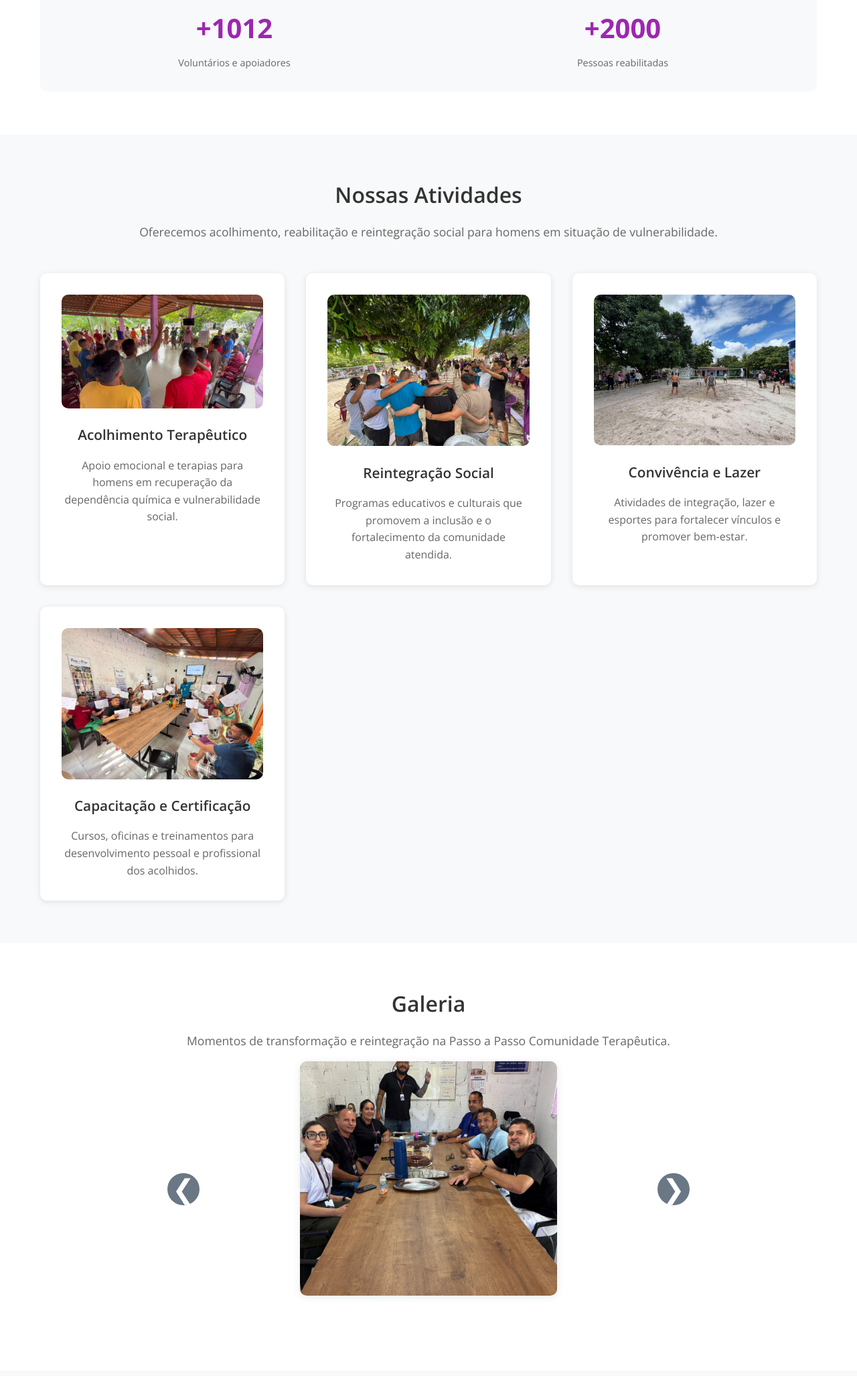
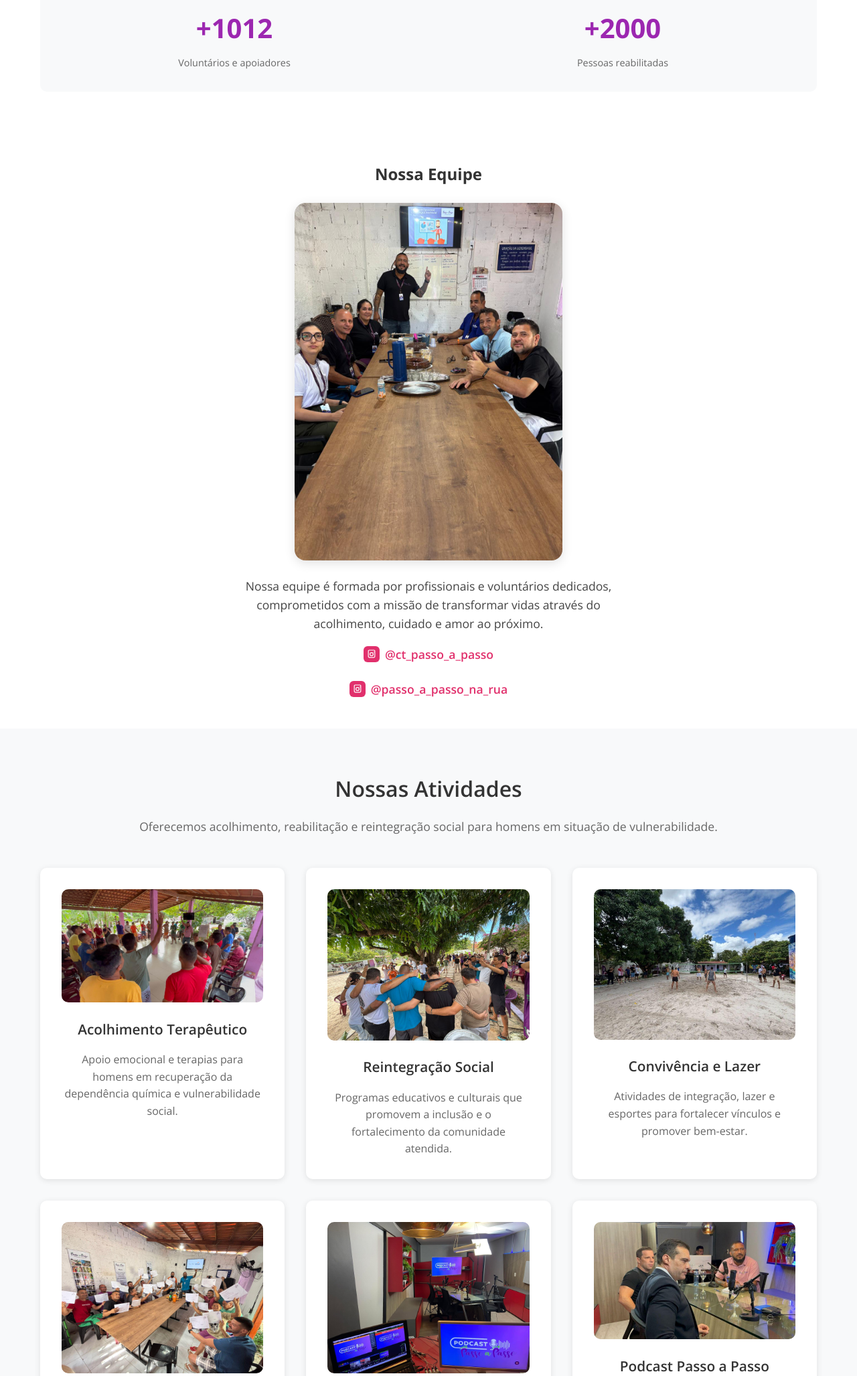
Before and after one commit to jao1224/Comunidade-Terapeutica, a Flask app: page / in a window 1280 px wide. Shown: the part 1838-3893 px from the top of the page at 67% size. Run offline with Flask 3, Linux system fonts and the light colour scheme.

Commit message:
icones do instagram

```diff
--- a/templates/index.html
+++ b/templates/index.html
@@ -134,6 +134,24 @@
         </div>
     </section>
 
+    <!-- Equipe Section -->
+    <section class="equipe" style="margin-top: 40px; margin-bottom: 40px;">
+        <div class="container" style="text-align: center;">
+            <h2>Nossa Equipe</h2>
+            <img src="{{ url_for('static', filename='images/equipe.jpeg') }}" alt="Equipe Passo a Passo" style="max-width: 400px; width: 100%; border-radius: 16px; box-shadow: 0 4px 16px rgba(0,0,0,0.12); margin: 24px auto; display: block;">
+            <p style="max-width: 600px; margin: 0 auto; font-size: 1.1rem; color: #444;">Nossa equipe é formada por profissionais e voluntários dedicados, comprometidos com a missão de transformar vidas através do acolhimento, cuidado e amor ao próximo.</p>
+            <a href="https://www.instagram.com/ct_passo_a_passo?utm_source=ig_web_button_share_sheet&igsh=ZDNlZDc0MzIxNw==" target="_blank" style="display: inline-flex; align-items: center; gap: 8px; margin-top: 18px; text-decoration: none; color: #E1306C; font-weight: 600; font-size: 1.1rem;">
+                <svg width="24" height="24" viewBox="0 0 24 24" fill="none" xmlns="http://www.w3.org/2000/svg" style="vertical-align: middle;"><rect width="24" height="24" rx="6" fill="#E1306C"/><path d="M16.8 7.2C16.8 6.53726 16.2627 6 15.6 6H8.4C7.73726 6 7.2 6.53726 7.2 7.2V15.6C7.2 16.2627 7.73726 16.8 8.4 16.8H15.6C16.2627 16.8 16.8 16.2627 16.8 15.6V7.2Z" stroke="white" stroke-width="1.2"/><circle cx="12" cy="12" r="2.4" stroke="white" stroke-width="1.2"/><circle cx="15.2" cy="8.8" r="0.6" fill="white"/></svg>
+                @ct_passo_a_passo
+            </a>
+            <div style="height: 18px;"></div>
+            <a href="https://www.instagram.com/passo_a_passo_na_rua?igsh=N3pmcm16Y25icnh0&utm_source=qr" target="_blank" style="display: inline-flex; align-items: center; gap: 8px; margin-top: 0; text-decoration: none; color: #E1306C; font-weight: 600; font-size: 1.1rem;">
+                <svg width="24" height="24" viewBox="0 0 24 24" fill="none" xmlns="http://www.w3.org/2000/svg" style="vertical-align: middle;"><rect width="24" height="24" rx="6" fill="#E1306C"/><path d="M16.8 7.2C16.8 6.53726 16.2627 6 15.6 6H8.4C7.73726 6 7.2 6.53726 7.2 7.2V15.6C7.2 16.2627 7.73726 16.8 8.4 16.8H15.6C16.2627 16.8 16.8 16.2627 16.8 15.6V7.2Z" stroke="white" stroke-width="1.2"/><circle cx="12" cy="12" r="2.4" stroke="white" stroke-width="1.2"/><circle cx="15.2" cy="8.8" r="0.6" fill="white"/></svg>
+                @passo_a_passo_na_rua
+            </a>
+        </div>
+    </section>
+
     <!-- Atividades Section -->
     <section class="atividades">
         <div class="container">
@@ -160,6 +178,16 @@
                     <img src="{{ url_for('static', filename='images/atividade1.jpeg') }}" alt="Atividade 1" style="width:100%;border-radius:10px;margin-bottom:1rem;">
                     <h3>Capacitação e Certificação</h3>
                     <p>Cursos, oficinas e treinamentos para desenvolvimento pessoal e profissional dos acolhidos.</p>
+                </div>
+                <div class="atividade">
+                    <img src="{{ url_for('static', filename='images/podcast (2).jpeg') }}" alt="Podcast Passo a Passo" style="width:100%;border-radius:10px;margin-bottom:1rem;">
+                    <h3>Podcast Passo a Passo</h3>
+                    <p>Produção de conteúdo, entrevistas e debates sobre acolhimento, reabilitação e temas sociais relevantes.</p>
+                </div>
+                <div class="atividade">
+                    <img src="{{ url_for('static', filename='images/podcast (1).jpeg') }}" alt="Podcast Passo a Passo 2" style="width:100%;border-radius:10px;margin-bottom:1rem;">
+                    <h3>Podcast Passo a Passo</h3>
+                    <p>Espaço de diálogo, informação e inspiração para a comunidade e convidados especiais.</p>
                 </div>
             </div>
         </div>
@@ -236,7 +264,17 @@
             <div class="contato-info">
                 <p><strong>Telefone:</strong> (85) 98934-1714</p>
                 <p><strong>E-mail:</strong> Ctpassoapasso@gmail.com</p>
-                <p><strong>Instagram:</strong> @CT_PASSO_A_PASSO</p>
+                <div style="margin: 18px 0 0 0;">
+                    <a href="https://www.instagram.com/ct_passo_a_passo?utm_source=ig_web_button_share_sheet&igsh=ZDNlZDc0MzIxNw==" target="_blank" style="display: inline-flex; align-items: center; gap: 8px; margin-bottom: 10px; text-decoration: none; color: #555; font-weight: 600; font-size: 1.1rem;">
+                        <svg width="24" height="24" viewBox="0 0 24 24" fill="none" xmlns="http://www.w3.org/2000/svg" style="vertical-align: middle;"><rect width="24" height="24" rx="6" fill="#555"/><path d="M16.8 7.2C16.8 6.53726 16.2627 6 15.6 6H8.4C7.73726 6 7.2 6.53726 7.2 7.2V15.6C7.2 16.2627 7.73726 16.8 8.4 16.8H15.6C16.2627 16.8 16.8 16.2627 16.8 15.6V7.2Z" stroke="white" stroke-width="1.2"/><circle cx="12" cy="12" r="2.4" stroke="white" stroke-width="1.2"/><circle cx="15.2" cy="8.8" r="0.6" fill="white"/></svg>
+                        @ct_passo_a_passo
+                    </a>
+                    <br>
+                    <a href="https://www.instagram.com/passo_a_passo_na_rua?igsh=N3pmcm16Y25icnh0&utm_source=qr" target="_blank" style="display: inline-flex; align-items: center; gap: 8px; margin-top: 8px; text-decoration: none; color: #555; font-weight: 600; font-size: 1.1rem;">
+                        <svg width="24" height="24" viewBox="0 0 24 24" fill="none" xmlns="http://www.w3.org/2000/svg" style="vertical-align: middle;"><rect width="24" height="24" rx="6" fill="#555"/><path d="M16.8 7.2C16.8 6.53726 16.2627 6 15.6 6H8.4C7.73726 6 7.2 6.53726 7.2 7.2V15.6C7.2 16.2627 7.73726 16.8 8.4 16.8H15.6C16.2627 16.8 16.8 16.2627 16.8 15.6V7.2Z" stroke="white" stroke-width="1.2"/><circle cx="12" cy="12" r="2.4" stroke="white" stroke-width="1.2"/><circle cx="15.2" cy="8.8" r="0.6" fill="white"/></svg>
+                        @passo_a_passo_na_rua
+                    </a>
+                </div>
                 <p><strong>CNPJ:</strong> 52.853.543/0001-55</p>
             </div>
         </div>
```
Also changed, not shown: static/images/podcast (1).jpeg (added), static/images/podcast (2).jpeg (added).
